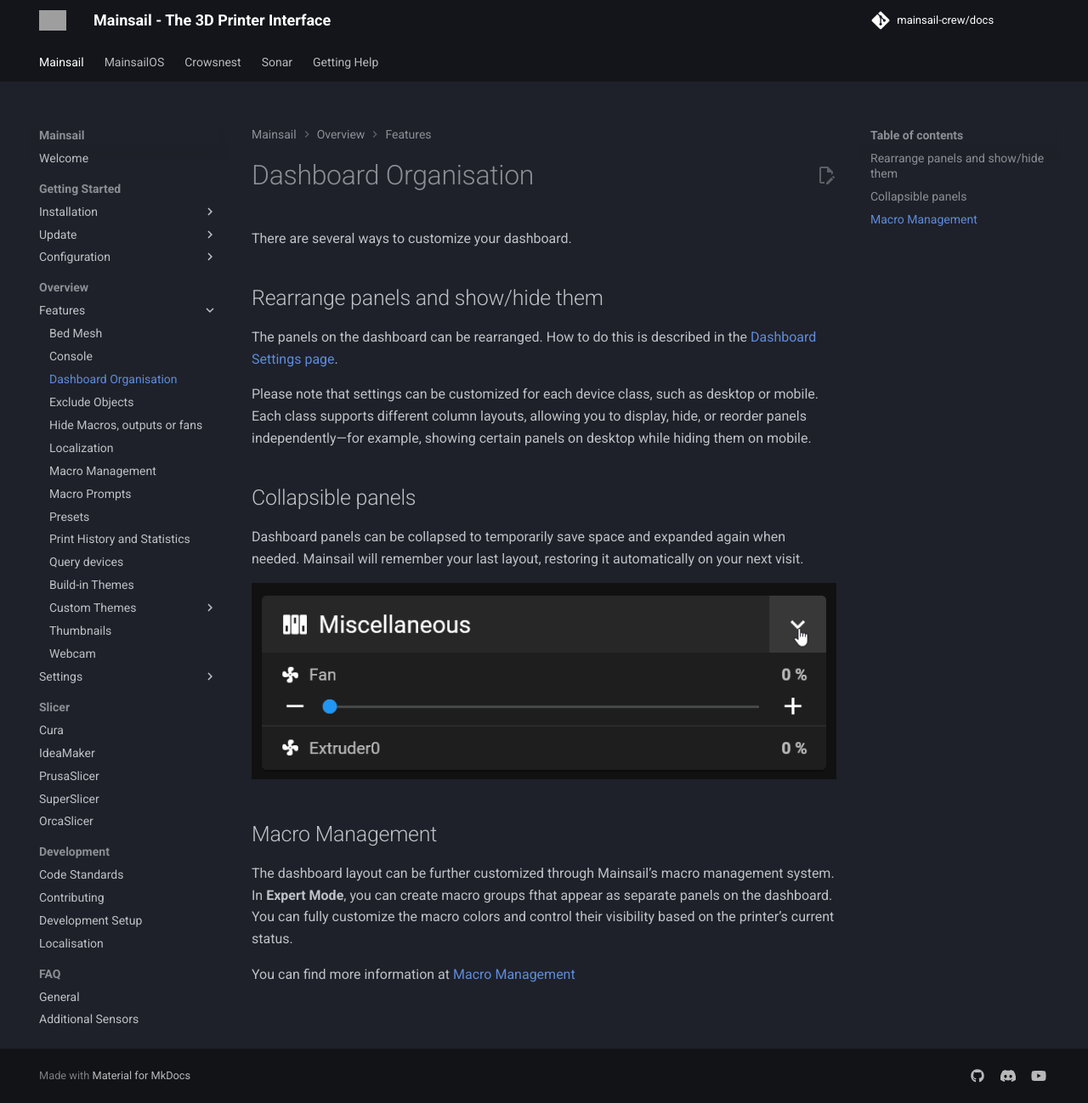
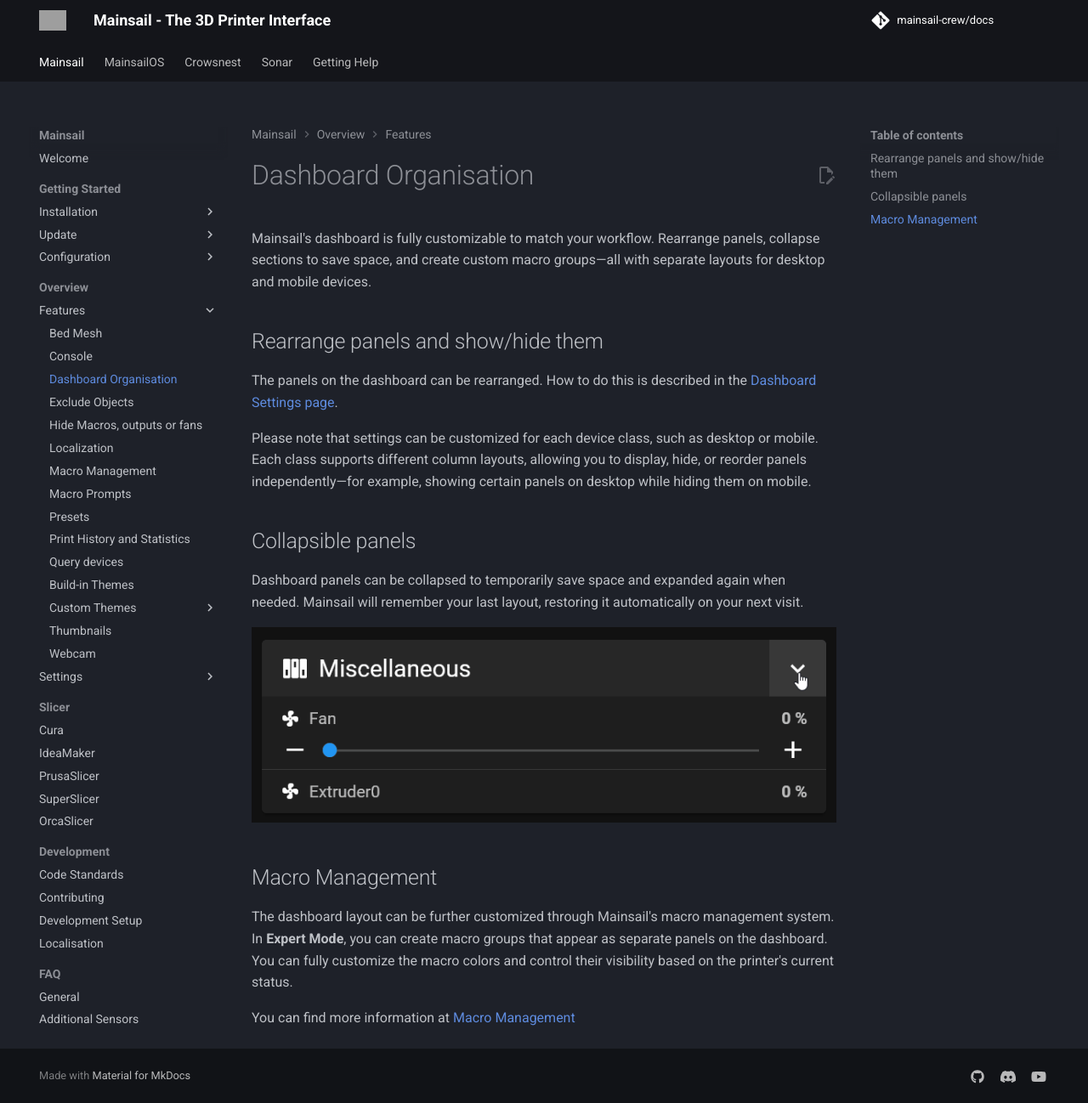
Before and after one commit to mainsail-crew/docs, an MkDocs documentation site: the page built from docs/features/dashboard-organisation.md, in a window 1280 px wide and 1298 px high. Shown: the whole window at 85% size. Built offline with MkDocs 1.6.1 and Material for MkDocs 9.7.7, drawn with Linux system fonts in a browser that asks for light colours; comment, search, counter and statistics services are not loaded; grey boxes are pictures that could not be loaded.

Commit message:
fix(dashboard-organisation): improve the dashboard-organisation.md with frontmatter + reformat

```diff
--- a/docs/features/dashboard-organisation.md
+++ b/docs/features/dashboard-organisation.md
@@ -1,21 +1,36 @@
+---
+title: Dashboard Organisation
+description: Customize your Mainsail dashboard by rearranging panels, collapsing sections, and creating macro groups for a personalized workflow.
+social:
+  cards_layout_options:
+    title: Dashboard Organisation
+---
+
 # Dashboard Organisation
 
-There are several ways to customize your dashboard.
+Mainsail's dashboard is fully customizable to match your workflow. Rearrange panels, collapse sections to save
+space, and create custom macro groups—all with separate layouts for desktop and mobile devices.
 
 ## Rearrange panels and show/hide them
 
-The panels on the dashboard can be rearranged. How to do this is described in the [Dashboard Settings page](/overview/settings/dashboard).
+The panels on the dashboard can be rearranged. How to do this is described in the
+[Dashboard Settings page](/overview/settings/dashboard).
 
-Please note that settings can be customized for each device class, such as desktop or mobile. Each class supports different column layouts, allowing you to display, hide, or reorder panels independently—for example, showing certain panels on desktop while hiding them on mobile.
+Please note that settings can be customized for each device class, such as desktop or mobile. Each class supports
+different column layouts, allowing you to display, hide, or reorder panels independently—for example, showing certain
+panels on desktop while hiding them on mobile.
 
 ## Collapsible panels
 
-Dashboard panels can be collapsed to temporarily save space and expanded again when needed. Mainsail will remember your last layout, restoring it automatically on your next visit.
+Dashboard panels can be collapsed to temporarily save space and expanded again when needed. Mainsail will remember
+your last layout, restoring it automatically on your next visit.
 
 ![Dashboard Panel Collapse](../images/features/dashboard-panel-collapse.webp)
 
 ## Macro Management
 
-The dashboard layout can be further customized through Mainsail’s macro management system. In **Expert Mode**, you can create macro groups fthat appear as separate panels on the dashboard. You can fully customize the macro colors and control their visibility based on the printer’s current status.
+The dashboard layout can be further customized through Mainsail's macro management system. In **Expert Mode**, you
+can create macro groups that appear as separate panels on the dashboard. You can fully customize the macro colors
+and control their visibility based on the printer's current status.
 
-You can find more information at [Macro Management](/overview/features/macro-management-stub)
+You can find more information at [Macro Management](macro-management.md)
```
